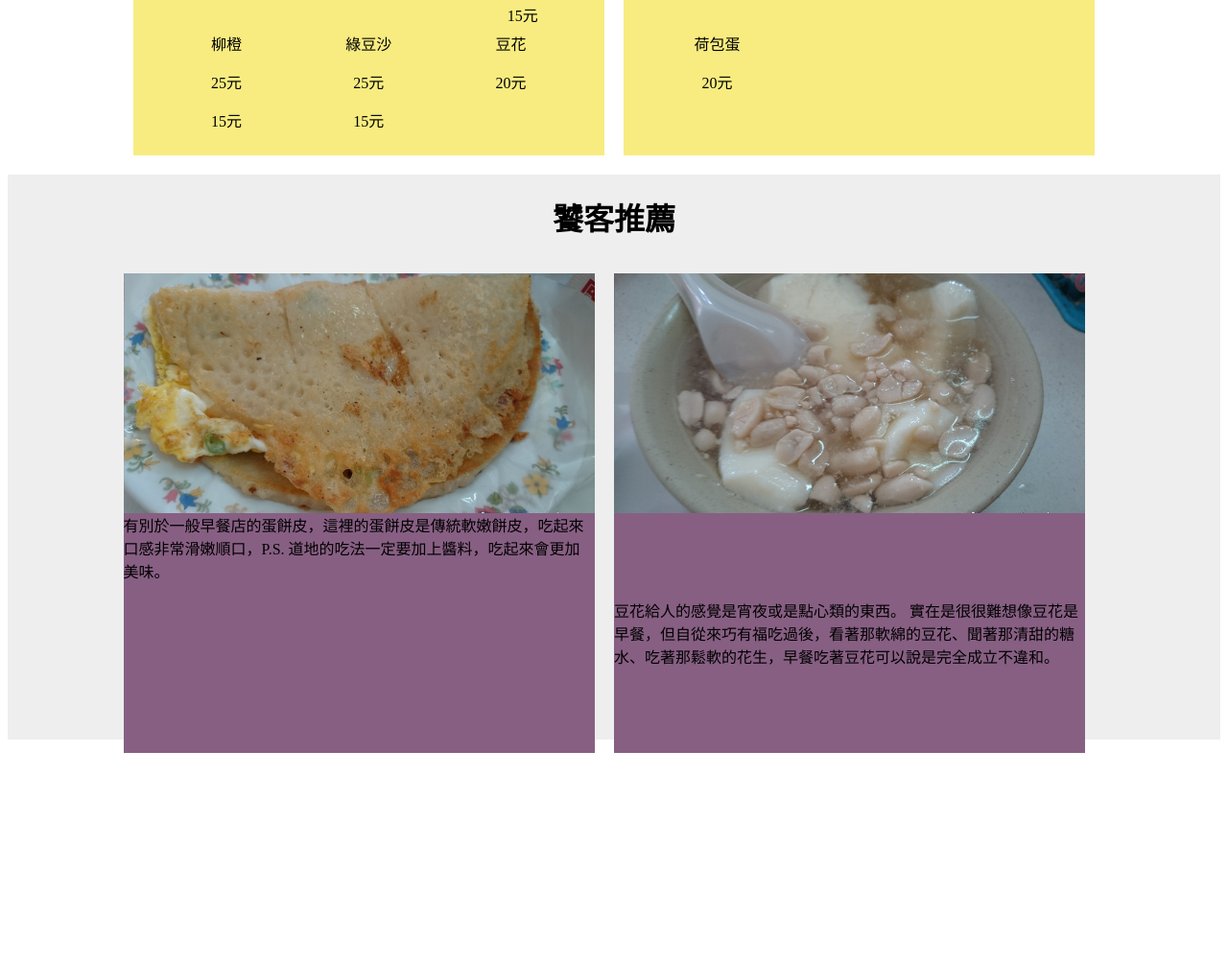
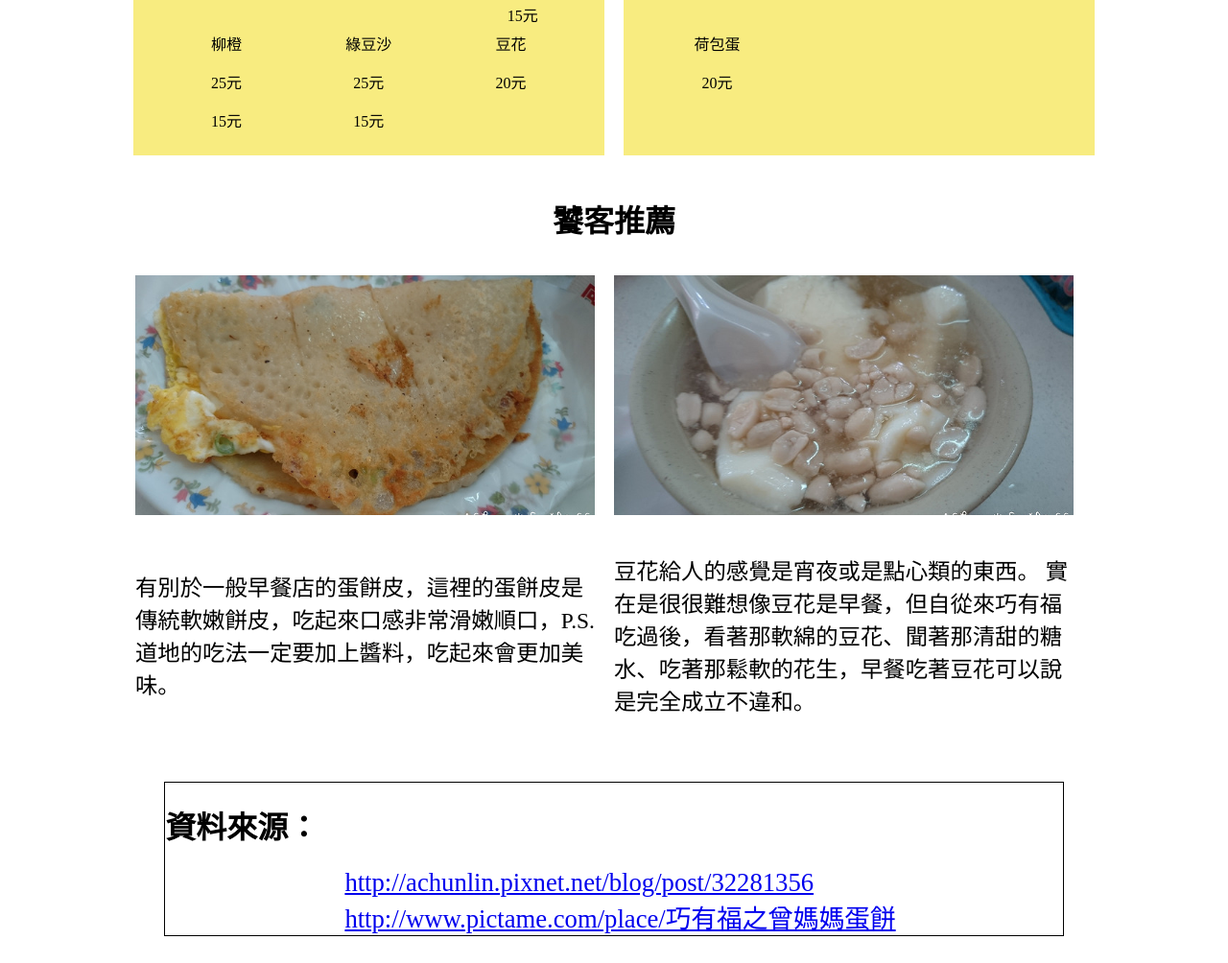
Before and after one commit to Sliennight/Sliennight.github.io, a plain HTML site: page index.html in a window 1280 px wide. Shown: the part 2218-3222 px from the top of the page at 96% size. Before the commit the page ends 3003 px from the top, so only its background shows below. Drawn offline with Linux system fonts and the light colour scheme.

Commit message:
add resource

```diff
--- a/Program.css
+++ b/Program.css
@@ -305,7 +305,7 @@ body
 .container .main .recommen
 {
   width: 100%;
-  background-color: #eee;
+  /* background-color: #eee; */
   display: flex;
   flex-direction: row;
   flex-wrap: wrap;
@@ -331,11 +331,17 @@ body
   width: 38.88%;
   height: 500px;
   margin-right: 20px;
-  background-color: #875F83;
+  /* background-color: #875F83;  */
   display: flex;
   flex-direction: row;
   flex-wrap: wrap;
   justify-content: center;
+  font-size: 1.46em;
+}
+.container .main .recommen
+{
+  padding: 2px 16px;
+  margin-bottom: 40px;
 }
 .container .main .recommen .raL .raL_pic
 {
@@ -354,8 +360,24 @@ body
   background-position: center;
 }
 
-.container .main .recommen .raL p2,.container .main .recommen .raR p
-{
-  width: 100%;
-  height: 50%;
-}
+.source
+    {
+	    width: 74%;
+        /*background-color: #ddd;*/
+        border: solid 1px;
+        margin: auto;
+        margin-bottom: 20px;
+    }
+    .source_title
+    {
+	    width: 100%;
+    }
+    .source_text
+    {
+    	width: 100%;
+    	margin-left:20%;
+	    display: flex;
+	    flex-direction: column;
+	    flex-wrap:wrap;
+	    font-size: 20pt;
+    }
--- a/index.html
+++ b/index.html
@@ -253,7 +253,21 @@
 				</div>
 			</div>
 		</div>
+		<div class="source">
+			<div class="source_title">
+				<h1>資料來源：</h1>
+			</div>
+			<div class="source_text">
+				<div class="source_textup">
+				<a href="http://achunlin.pixnet.net/blog/post/32281356" target="_blank">http://achunlin.pixnet.net/blog/post/32281356</a>
+				</div>
+				<div class="source_textdown">
+				<a href="http://www.pictame.com/place/%E5%B7%A7%E6%9C%89%E7%A6%8F%E4%B9%8B%E6%9B%BE%E5%AA%BD%E5%AA%BD%E8%9B%8B%E9%A4%85/707326097/J0HWadmlQAAAF0HWDEVtgAAAFiYA" target="_blank">http://www.pictame.com/place/巧有福之曾媽媽蛋餅</a>
+				</div>
+				</div>
+			</div>
 		</div>
+	    </div>
 	</div>
 </body>
 </html>
```
